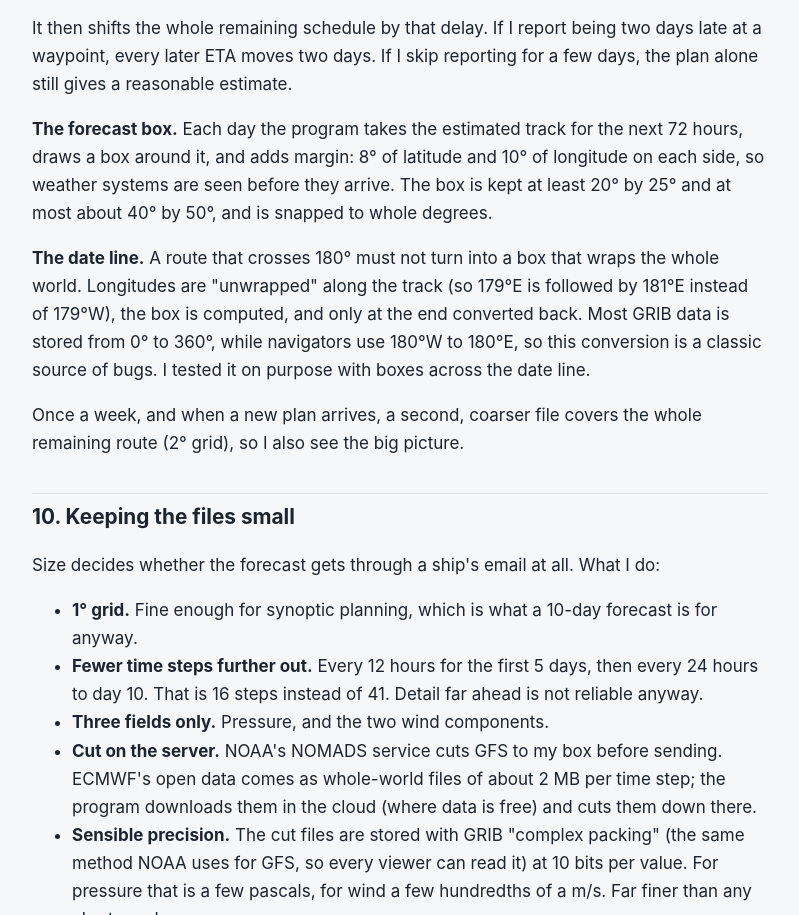
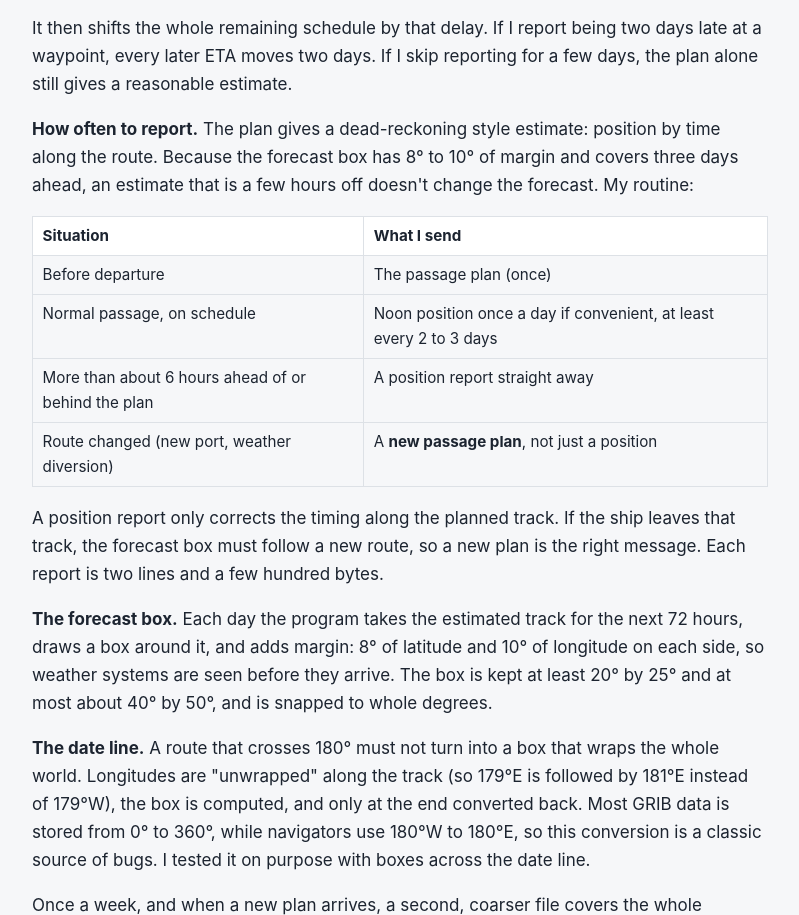
Before and after one commit to Trozovka/trozovka.github.io, a plain HTML site: page weather-by-email-at-sea.html in a window 1280 px wide. Shown: the part 6382-7297 px from the top of the page, without its empty margins (240-1039 px from the left). Drawn offline with Linux system fonts and the light colour scheme.

Commit message:
Update article: how often to report position

```diff
--- a/weather-by-email-at-sea.html
+++ b/weather-by-email-at-sea.html
@@ -279,6 +279,38 @@ the time the plan expected the ship to be there, and works out the difference:</
 <p>It then shifts the whole remaining schedule by that delay. If I report being
 two days late at a waypoint, every later ETA moves two days. If I skip
 reporting for a few days, the plan alone still gives a reasonable estimate.</p>
+<p><strong>How often to report.</strong> The plan gives a dead-reckoning style estimate: position by
+time along the route. Because the forecast box has 8° to 10° of margin and covers three
+days ahead, an estimate that is a few hours off doesn't change the forecast. My routine:</p>
+<table>
+<thead>
+<tr>
+<th>Situation</th>
+<th>What I send</th>
+</tr>
+</thead>
+<tbody>
+<tr>
+<td>Before departure</td>
+<td>The passage plan (once)</td>
+</tr>
+<tr>
+<td>Normal passage, on schedule</td>
+<td>Noon position once a day if convenient, at least every 2 to 3 days</td>
+</tr>
+<tr>
+<td>More than about 6 hours ahead of or behind the plan</td>
+<td>A position report straight away</td>
+</tr>
+<tr>
+<td>Route changed (new port, weather diversion)</td>
+<td>A <strong>new passage plan</strong>, not just a position</td>
+</tr>
+</tbody>
+</table>
+<p>A position report only corrects the timing along the planned track. If the ship leaves
+that track, the forecast box must follow a new route, so a new plan is the right message.
+Each report is two lines and a few hundred bytes.</p>
 <p><strong>The forecast box.</strong> Each day the program takes the estimated track for the
 next 72 hours, draws a box around it, and adds margin: 8° of latitude and 10°
 of longitude on each side, so weather systems are seen before they arrive. The
```
